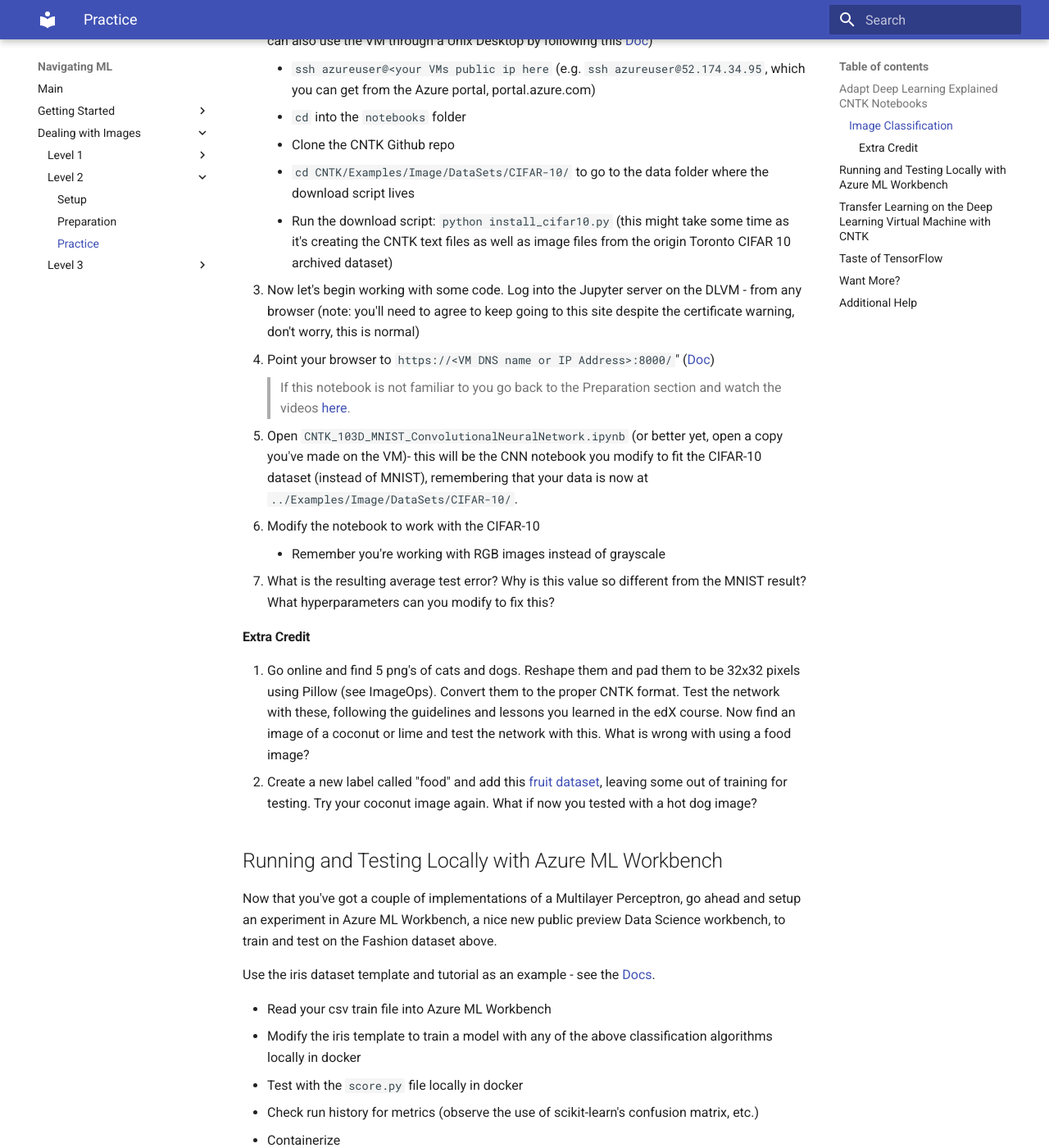
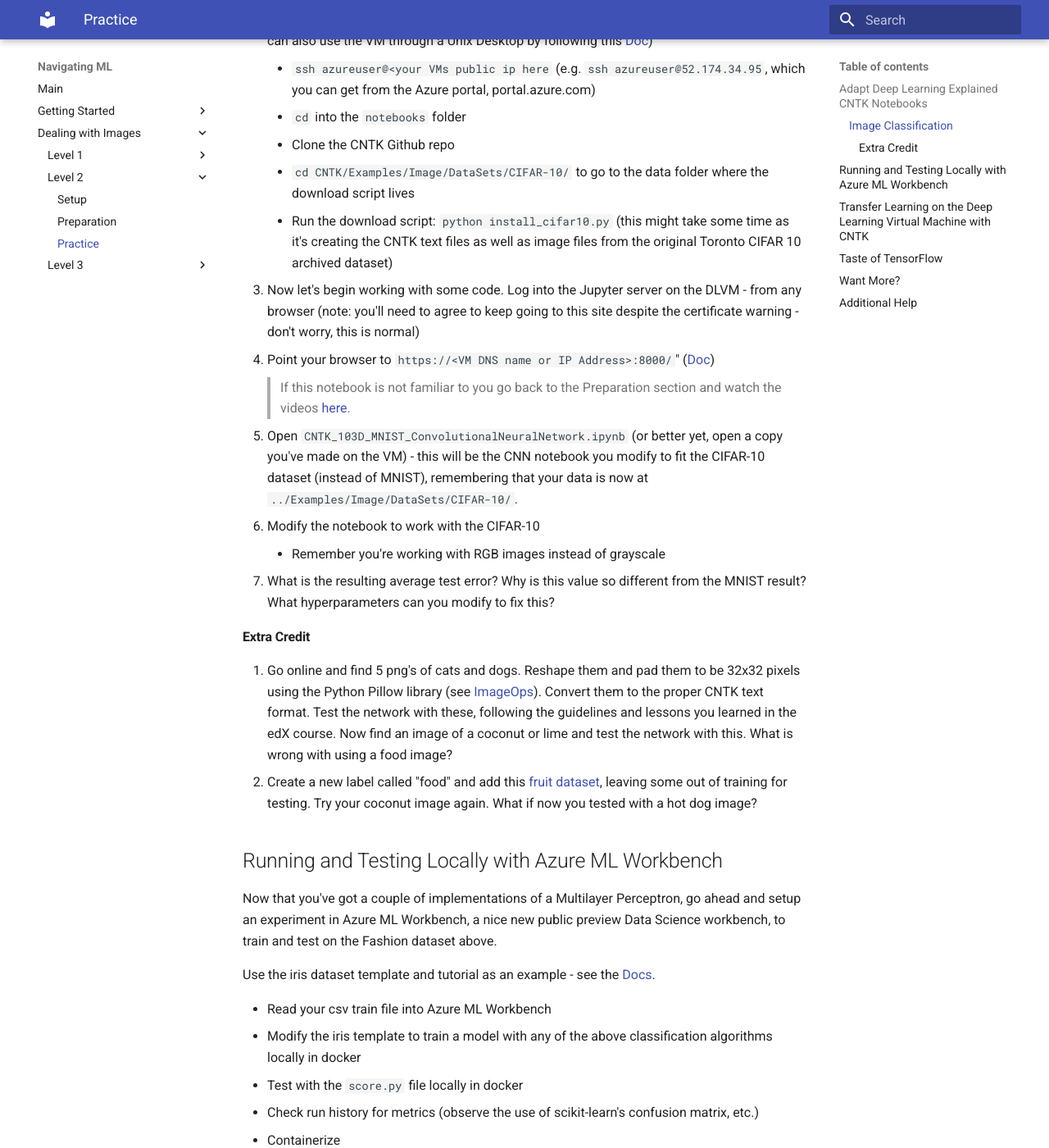
Before and after one commit to michhar/navigating-ml, an MkDocs documentation site: the page built from docs/level2/level2_practice.md, in a window 1280 px wide and 1400 px high, scrolled down 508 px. Shown: the whole window at 82% size. Built offline with MkDocs 1.6.1 and Material for MkDocs 9.7.7, drawn with Linux system fonts in a browser that asks for light colours; old or Windows-style settings are respelled for this version of MkDocs.

Commit message:
small fixes

```diff
--- a/docs/level2/level2_practice.md
+++ b/docs/level2/level2_practice.md
@@ -6,7 +6,7 @@
 
 ### Image Classification
 
-Here you'll adapt the Jupyter notebooks from the edX course - using the DLVM as the notebook server.  If you have a GPU at home, you may go ahead and use it, just be sure to follow the install instructions for CNTK in the [Advanced section](../level3/level3_prep).
+Here you'll adapt the Jupyter notebooks from the edX course - using the DLVM as the notebook server.  If you have a GPU at home, you may go ahead and use it, just be sure to follow the install instructions for CNTK in the [Advanced section](../level3/level3_setup).
 
 1. Get the CIFAR-10 dataset (in CNTK format)
   * SSH into your DLVM ([Doc](https://docs.microsoft.com/en-us/azure/virtual-machines/linux/tutorial-manage-vm#connect-to-vm) - need to add 'azureuser' to the ssh command however!  Note, you can also use the VM through a Unix Desktop by following this [Doc](https://docs.microsoft.com/en-us/azure/virtual-machines/linux/use-remote-desktop#install-a-desktop-environment-on-your-linux-vm))
@@ -14,18 +14,18 @@
     - `cd` into the `notebooks` folder
     - Clone the CNTK Github repo
     - `cd CNTK/Examples/Image/DataSets/CIFAR-10/` to go to the data folder where the download script lives
-    - Run the download script: `python install_cifar10.py` (this might take some time as it's creating the CNTK text files as well as image files from the origin Toronto CIFAR 10 archived dataset)
-2. Now let's begin working with some code.  Log into the Jupyter server on the DLVM - from any browser (note: you'll need to agree to keep going to this site despite the certificate warning, don't worry, this is normal)
+    - Run the download script: `python install_cifar10.py` (this might take some time as it's creating the CNTK text files as well as image files from the original Toronto CIFAR 10 archived dataset)
+2. Now let's begin working with some code.  Log into the Jupyter server on the DLVM - from any browser (note: you'll need to agree to keep going to this site despite the certificate warning - don't worry, this is normal)
   - Point your browser to `https://<VM DNS name or IP Address>:8000/`" ([Doc](https://docs.microsoft.com/en-us/azure/machine-learning/data-science-virtual-machine/dsvm-ubuntu-intro#tools-installed-on-the-data-science-virtual-machine-for-linux))
-  > If this notebook is not familiar to you go back to the Preparation section and watch the videos [here](level2_practice).
-  - Open `CNTK_103D_MNIST_ConvolutionalNeuralNetwork.ipynb` (or better yet, open a copy you've made on the VM)- this will be the CNN notebook you modify to fit the CIFAR-10 dataset (instead of MNIST), remembering that your data is now at `../Examples/Image/DataSets/CIFAR-10/`.
+  > If this notebook is not familiar to you go back to the Preparation section and watch the videos [here](level2_prep).
+  - Open `CNTK_103D_MNIST_ConvolutionalNeuralNetwork.ipynb` (or better yet, open a copy you've made on the VM) - this will be the CNN notebook you modify to fit the CIFAR-10 dataset (instead of MNIST), remembering that your data is now at `../Examples/Image/DataSets/CIFAR-10/`.
   - Modify the notebook to work with the CIFAR-10
     * Remember you're working with RGB images instead of grayscale
   - What is the resulting average test error?  Why is this value so different from the MNIST result?  What hyperparameters can you modify to fix this?
 
 #### Extra Credit
 
-1. Go online and find 5 png's of cats and dogs.  Reshape them and pad them to be 32x32 pixels using Pillow (see ImageOps).  Convert them to the proper CNTK format.  Test the network with these, following the guidelines and lessons you learned in the edX course.  Now find an image of a coconut or lime and test the network with this.  What is wrong with using a food image?
+1. Go online and find 5 png's of cats and dogs.  Reshape them and pad them to be 32x32 pixels using the Python Pillow library (see [ImageOps](http://pillow.readthedocs.io/en/3.1.x/reference/ImageOps.html)).  Convert them to the proper CNTK text format.  Test the network with these, following the guidelines and lessons you learned in the edX course.  Now find an image of a coconut or lime and test the network with this.  What is wrong with using a food image?
 2. Create a new label called "food" and add this [fruit dataset](http://www.vicos.si/Downloads/FIDS30), leaving some out of training for testing.  Try your coconut image again.  What if now you tested with a hot dog image?
 
 ## Running and Testing Locally with Azure ML Workbench
```
Also changed, not shown: docs/level2/level2_practice/index.html (+6 -6 lines), docs/mkdocs/search_index.json.
